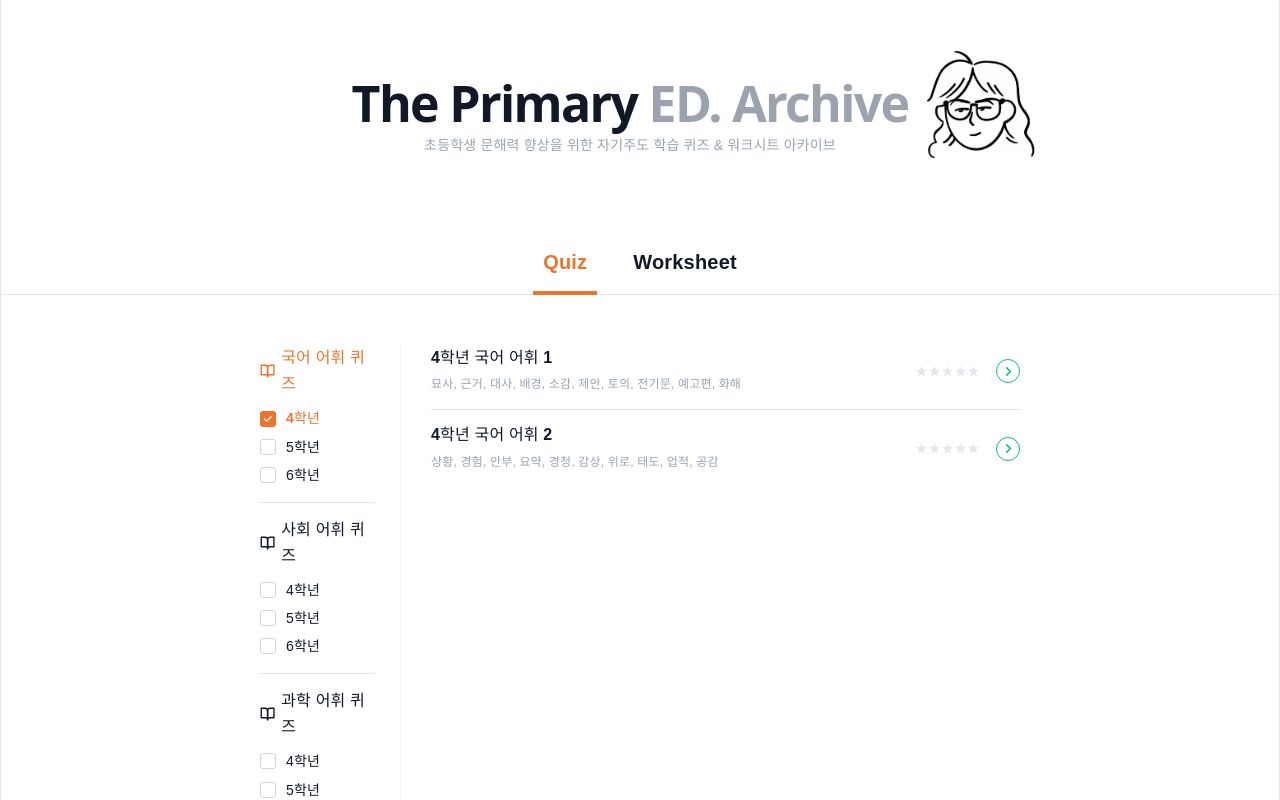
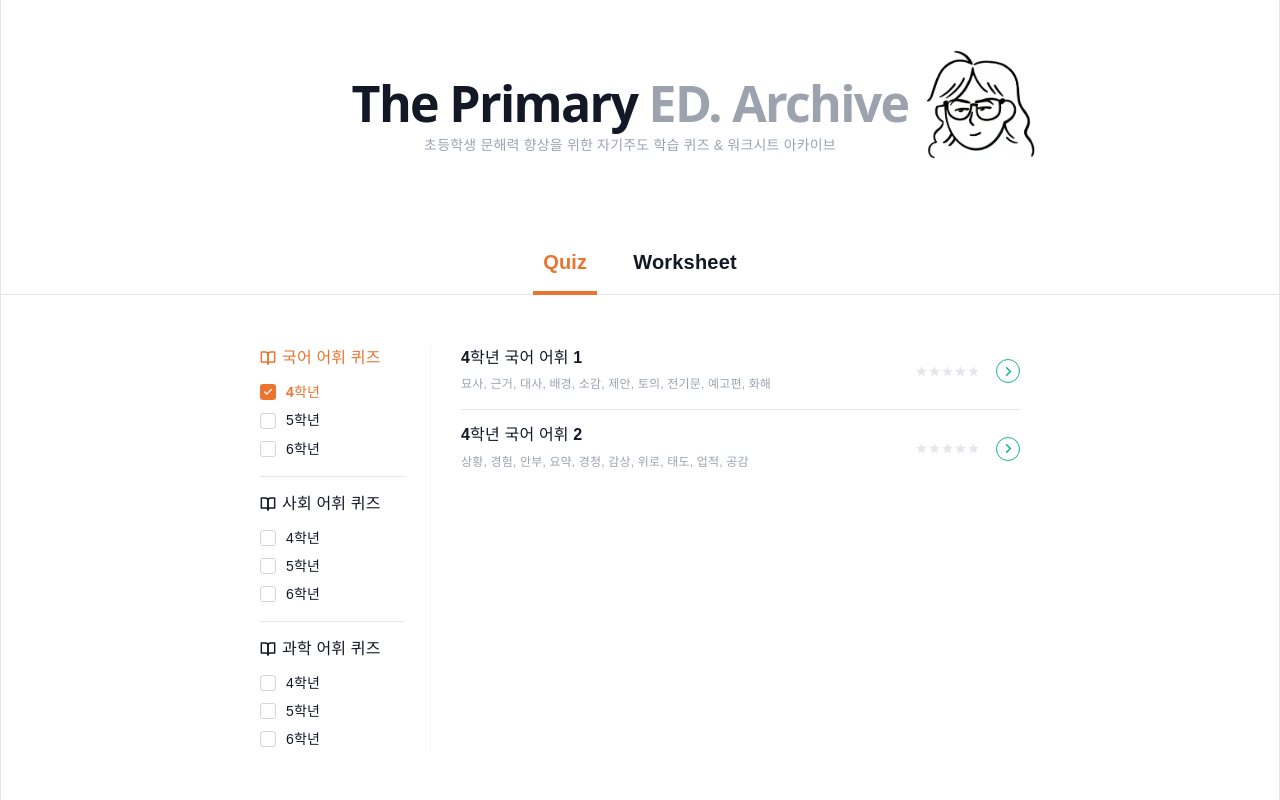
Before and after one commit to kisa-dev0520/primary-ed, a React (Vite) app: page / in a window 1280 px wide. Shown: the top 800 px of the page. Built offline with nearby package versions, Linux system fonts and the light colour scheme.

Commit message:
좌측 메뉴 줄바뀜 문제해결

```diff
--- a/src/QuizMenu.jsx
+++ b/src/QuizMenu.jsx
@@ -1,4 +1,4 @@
-import React, { useState, useEffect } from 'react';
+import React, { useState, useEffect, useMemo } from 'react';
 import notionFace from './assets/notionFace1.png';
 import { QUIZ_INDEX } from './quizList';
 
@@ -35,11 +35,15 @@ export default function QuizMenu({ db, onSelect }) {
     setActiveFilter({ subject, grade });
   };
 
-  const safeDataList = (db && db.length > 0) ? db : (QUIZ_INDEX || []);
+  const safeDataList = useMemo(() => {
+    return (db && db.length > 0) ? db : (QUIZ_INDEX || []);
+  }, [db]);
 
-  const filteredList = safeDataList.filter(item => {
-    return item?.subject === activeFilter.subject && item?.grade === activeFilter.grade;
-  });
+  const filteredList = useMemo(() => {
+    return safeDataList.filter(item => {
+      return item?.subject === activeFilter.subject && item?.grade === activeFilter.grade;
+    });
+  }, [safeDataList, activeFilter.subject, activeFilter.grade]);
 
   useEffect(() => {
     filteredList.forEach(async (item) => {
@@ -49,9 +53,11 @@ export default function QuizMenu({ db, onSelect }) {
         const module = await item.loader();
         const quizData = module.default;
 
+        // 정답 어휘만 추출
         const targetWords = quizData.map(q => q.options[q.correct]);
         const extractedDesc = targetWords.length > 0 ? targetWords.join(", ") : "등록된 어휘가 없습니다.";
 
+        // 로컬스토리지 점수 로드
         const saved1 = JSON.parse(localStorage.getItem(`quiz_progress_${item.id}_step1`)) || JSON.parse(localStorage.getItem(`quiz_progress_${item.id}`)) || null;
         const saved2 = JSON.parse(localStorage.getItem(`quiz_progress_${item.id}_step2`)) || null;
 
@@ -80,6 +86,7 @@ export default function QuizMenu({ db, onSelect }) {
     });
   }, [filteredList]);
 
+  // ✨ 평균 점수에 따른 별 5개 환산 로직
   const getStarCount = (percentage) => {
     if (!percentage || percentage <= 0) return 0;
     return Math.round((percentage / 100) * 5);
@@ -111,16 +118,19 @@ export default function QuizMenu({ db, onSelect }) {
 
       <main style={{ maxWidth: "800px", margin: "0 auto", padding: "50px 20px 120px 20px", display: "flex", alignItems: "flex-start" }}>
 
-        <aside style={{ width: "140px", flexShrink: 0, paddingRight: "25px" }}>
+        {/* 🌟 수정 1: aside 너비를 140px에서 170px로 넉넉하게 확보 */}
+        <aside style={{ width: "170px", minWidth: "170px", flexShrink: 0, paddingRight: "25px" }}>
           {subjects.map((sub, sIdx) => {
             const isSubjectActive = activeFilter.subject === sub;
             const subjectColor = isSubjectActive ? THEME.primaryColor : THEME.textBlack;
 
             return (
               <div key={sub}>
-                <div style={{ display: "flex", alignItems: "center", gap: "6px", marginBottom: "8px" }}>
+                <div style={{ display: "flex", alignItems: "center", gap: "6px", marginBottom: "8px", whiteSpace: "nowrap" }}>
                   <svg xmlns="http://www.w3.org/2000/svg" width="16" height="16" viewBox="0 0 24 24" fill="none" stroke={subjectColor} strokeWidth="2.2" strokeLinecap="round" strokeLinejoin="round"><path d="M2 3h6a4 4 0 0 1 4 4v14a3 3 0 0 0-3-3H2z"/><path d="M22 3h-6a4 4 0 0 0-4 4v14a3 3 0 0 1 3-3h7z"/></svg>
-                  <h3 style={{ fontSize: "16px", fontWeight: "900", color: subjectColor, margin: "0" }}>{sub} 어휘 퀴즈</h3>
+
+                  {/* 🌟 수정 2: h3 태그에 단어 끊김(wordBreak) 및 줄바꿈 방지(whiteSpace) 강제 적용 */}
+                  <h3 style={{ fontSize: "16px", fontWeight: "900", color: subjectColor, margin: "0", whiteSpace: "nowrap", wordBreak: "keep-all" }}>{sub} 어휘 퀴즈</h3>
                 </div>
 
                 <div style={{ display: "flex", flexDirection: "column", gap: "2px" }}>
@@ -132,10 +142,10 @@ export default function QuizMenu({ db, onSelect }) {
 
                     return (
                       <div key={grade} onClick={() => handleSelectFilter(sub, grade)} onMouseEnter={() => setHoveredFilter(`${sub}-${grade}`)} onMouseLeave={() => setHoveredFilter(null)} style={{ display: "flex", alignItems: "center", gap: "10px", cursor: "pointer" }}>
-                        <div style={{ width: "16px", height: "16px", borderRadius: "3px", background: boxBgColor, border: (isChecked || isHovered) ? "none" : `1px solid #D1D5DB`, display: "flex", justifyContent: "center", alignItems: "center", transition: "all 0.2s" }}>
+                        <div style={{ width: "16px", height: "16px", flexShrink: 0, borderRadius: "3px", background: boxBgColor, border: (isChecked || isHovered) ? "none" : `1px solid #D1D5DB`, display: "flex", justifyContent: "center", alignItems: "center", transition: "all 0.2s" }}>
                           {isChecked && <svg width="10" height="10" viewBox="0 0 24 24" fill="none" stroke="white" strokeWidth="3" strokeLinecap="round" strokeLinejoin="round"><polyline points="20 6 9 17 4 12"></polyline></svg>}
                         </div>
-                        <span style={{ fontSize: "14px", color: itemTextColor, fontWeight: (isChecked || isHovered) ? "600" : "400" }}>{grade}</span>
+                        <span style={{ fontSize: "14px", color: itemTextColor, fontWeight: (isChecked || isHovered) ? "600" : "400", whiteSpace: "nowrap" }}>{grade}</span>
                       </div>
                     );
                   })}
@@ -146,9 +156,9 @@ export default function QuizMenu({ db, onSelect }) {
           })}
         </aside>
 
-        <div style={{ width: "1px", background: THEME.borderLighter, alignSelf: "stretch", marginRight: "30px" }}></div>
+        <div style={{ width: "1px", background: THEME.borderLighter, alignSelf: "stretch", marginRight: "30px", flexShrink: 0 }}></div>
 
-        <section style={{ flex: 1, marginTop: "-12px" }}>
+        <section style={{ flex: 1, marginTop: "-12px", minWidth: 0 }}>
           <div style={{ display: "flex", flexDirection: "column" }}>
             {filteredList.length === 0 ? (
               <div style={{ padding: "40px 0", textAlign: "center", color: THEME.textGrayLight, fontSize: "14px" }}>해당 과목/학년에 등록된 어휘 퀴즈가 없습니다.</div>
@@ -157,6 +167,7 @@ export default function QuizMenu({ db, onSelect }) {
                 const isLastItem = index === filteredList.length - 1;
                 const info = dynamicInfo[item.id] || { desc: "어휘 데이터 추출 중...", date: "", score1: null, score2: null };
 
+                // ✨ 평균 점수 계산
                 let avgScore = 0;
                 if (info.score1 !== null && info.score2 !== null) {
                   avgScore = Math.round((info.score1 + info.score2) / 2);
@@ -171,21 +182,30 @@ export default function QuizMenu({ db, onSelect }) {
                 return (
                   <div key={item.id} style={{ padding: "12px 0", display: "flex", alignItems: "center", justifyContent: "space-between", borderBottom: isLastItem ? "none" : `1px solid ${THEME.borderLight}` }}>
 
-                    <div style={{ display: "flex", flexDirection: "column", flex: 1 }}>
+                    <div style={{ display: "flex", flexDirection: "column", flex: 1, minWidth: 0, paddingRight: "16px" }}>
                       <div style={{ display: "flex", alignItems: "center", gap: "16px" }}>
                         <span style={{ fontSize: "16px", fontWeight: "700", color: THEME.textBlack }}>{item.title}</span>
                         {info.date && (
                           <div style={{ display: "inline-flex", alignItems: "center", justifyContent: "center", height: "20px", padding: "0 6px", border: `1px solid ${THEME.primaryColor}`, borderRadius: "99px", color: THEME.primaryColor, fontSize: "10px", fontWeight: "500" }}>{info.date}</div>
                         )}
                       </div>
-                      <div style={{ color: THEME.textGrayLight, fontSize: "12px", fontWeight: "400", whiteSpace: "nowrap", overflow: "hidden", textOverflow: "ellipsis", maxWidth: "520px" }}>{info.desc}</div>
+                      <div style={{ color: THEME.textGrayLight, fontSize: "12px", fontWeight: "400", whiteSpace: "nowrap", overflow: "hidden", textOverflow: "ellipsis", maxWidth: "100%" }}>{info.desc}</div>
                     </div>
 
                     <div style={{ display: "flex", alignItems: "center", gap: "16px", flexShrink: 0 }}>
                       <div style={{ display: "flex", gap: "0px", alignItems: "center" }}>
+
+                        {/* 5개 별점 */}
                         {[1, 2, 3, 4, 5].map((starIndex) => (
                           <svg key={starIndex} width="13" height="13" viewBox="0 0 24 24" fill={starIndex <= starCount ? THEME.starFilled : THEME.starEmpty}><path d="M12 17.27L18.18 21l-1.64-7.03L22 9.24l-7.19-.61L12 2 9.19 8.63 2 9.24l5.46 4.73L5.82 21z" /></svg>
                         ))}
+
+                        {/* 점수 텍스트 */}
+                        {info.date && (
+                          <span style={{ marginLeft: "8px", fontSize: "14px", fontWeight: "600", color: THEME.textBlack }}>
+                            {avgScore}점
+                          </span>
+                        )}
                       </div>
 
                       <button
--- a/src/quizList.js
+++ b/src/quizList.js
@@ -1,4 +1,7 @@
 // src/quizList.js
+
+// 🌟 [핵심 해결책] Vite 전용 기능: data 폴더 안의 모든 .js 파일을 미리 스캔해서 준비합니다.
+const modules = import.meta.glob('./data/**/*.js');
 
 // 1️⃣ 파일명 앞글자(코드)를 실제 과목명으로 바꿔주는 사전
 const subjectMap = {
@@ -17,13 +20,16 @@ const createQuizMeta = (id) => {
   const grade = `${gradeNum}학년`;
   const title = `${grade} ${subject} 어휘 ${part}`;
 
+  // 스캔해둔 경로와 똑같이 모양을 맞춥니다.
+  const targetPath = `./data/${subjCode}/${gradeNum}th/${id}.js`;
+
   return {
     id: id,
     title: title,
     subject: subject,
     grade: grade,
-    // 동적 임포트로 해당 과목/학년 폴더의 파일을 찾아간다.
-    loader: () => import(`./data/${subjCode}/${gradeNum}th/${id}.js`)
+    // 🌟 미리 준비된 모듈 객체에서 정확한 로더 함수를 꺼내 연결합니다.
+    loader: modules[targetPath] || (() => Promise.reject(new Error(`파일을 찾을 수 없습니다: ${targetPath}`)))
   };
 };
 
```
